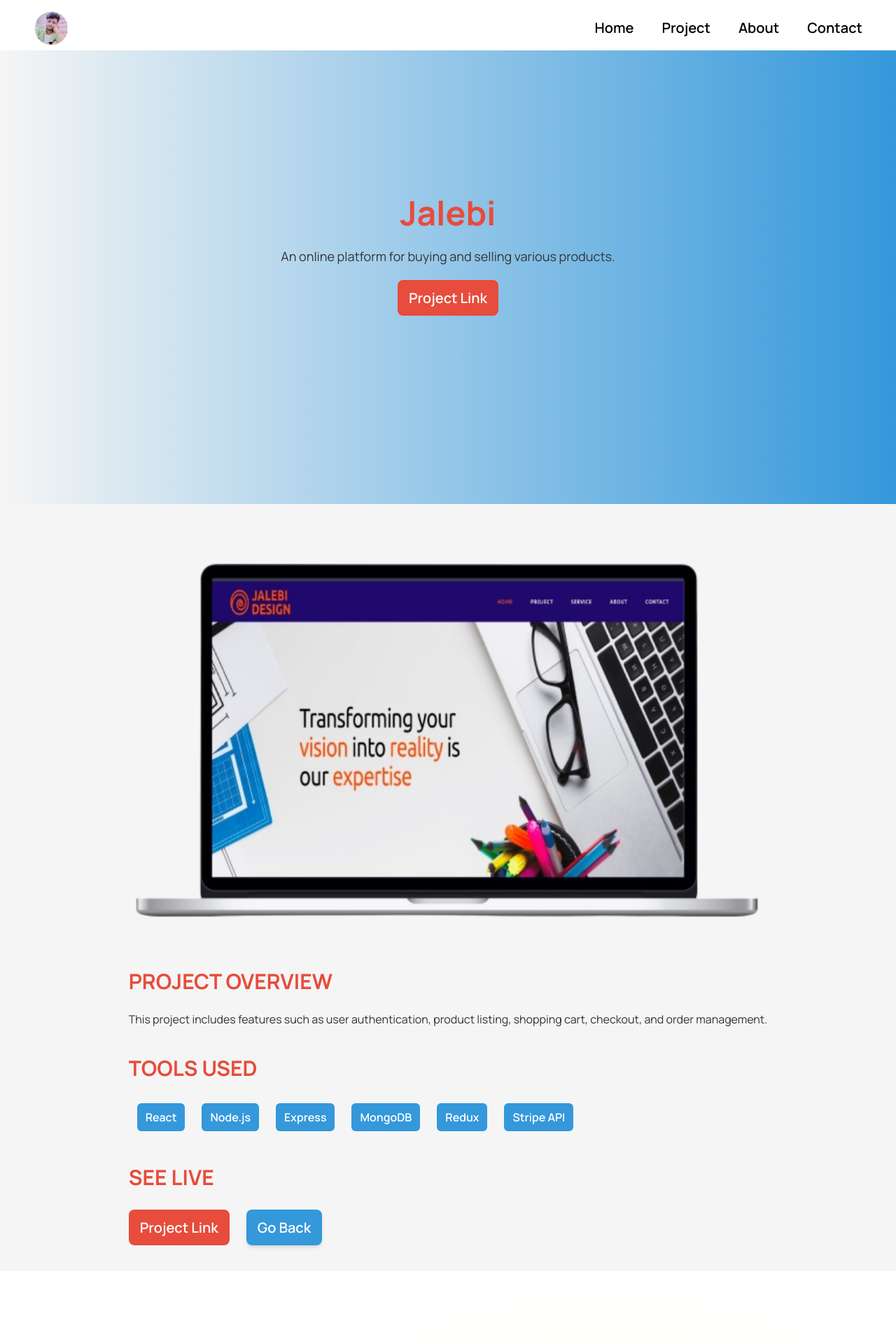
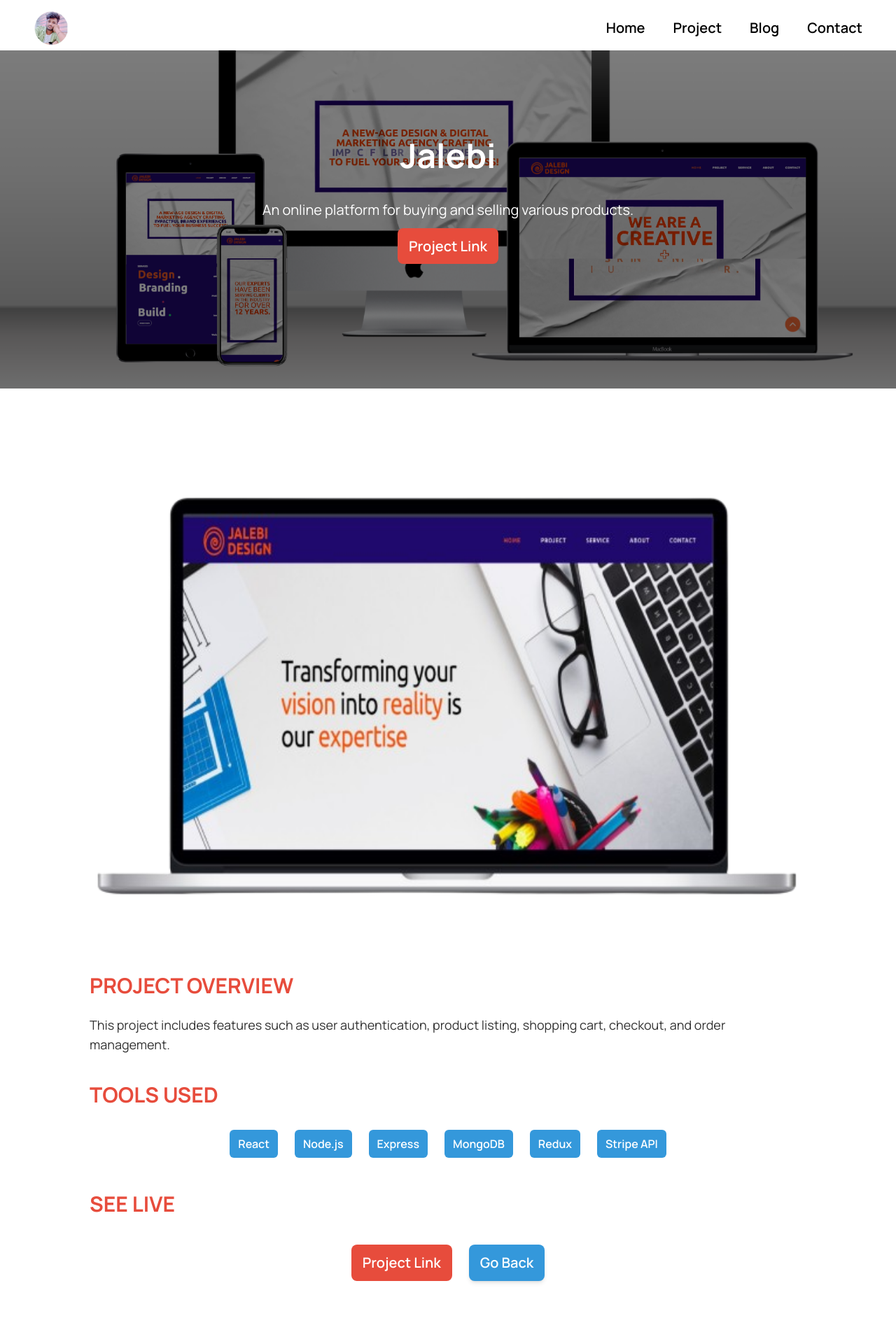
Before and after one commit to Nitishcoderr/Nitishdeveloper-Portfolio, a Next.js app: page /blog/1 in a window 1280 px wide. Shown: the top 1920 px of the page at 70% size. Built offline with nearby package versions, Linux system fonts and the light colour scheme.

Commit message:
blog page added

```diff
--- a/src/app/about/page.tsx
+++ /dev/null
@@ -1,62 +0,0 @@
-import Image from 'next/image'
-import Link from 'next/link'
-import React from 'react'
-
-
-function page() {
-  return (
-   <>
-      <div className='pt-12 pb-10 bg-background'>
-      <article className="max-w-[40rem] mx-auto px-3 md:px-0">
-        <header className="mb-4">
-          <h1 className="text-4xl font-extrabold text-text">How I Became Who I Am Today</h1>
-        </header>
-        <div className="text-text">
-          <p className="my-6">
-            Once upon a time, in a bustling city, Alex lived and breathed software development. The world of coding fascinated me, and I was <strong className="text-accent">determined to leave my mark on it</strong>. With a passion for <a className="text-primary hover:text-secondary" href="#0">innovation</a> and a desire to create, I embarked on a journey that would forever change my life.
-          </p>
-          <div className="space-y-6 sm:flex sm:items-center sm:space-x-8 sm:space-y-0 md:-ml-12">
-            <figure className="shrink-0 sm:max-w-[270px]">
-              <Image className="object-cover h-[180px] sm:h-auto" width="640" height="426" src="/me/me.jpg" alt="Article 01" />
-            </figure>
-            <blockquote className="italic before:block before:w-[18px] before:h-[17px] before:bg-no-repeat before:mb-2 md:-mx-12">
-              <p>Looking back on my journey, I realized that becoming popular wasn&apos;t just about the numbers or the recognition—it was about the impact I had on others and the possibility of helping by sharing my personal and professional knowledge.</p>
-            </blockquote>
-          </div>
-          <p>
-            In the heart of a vibrant city, amidst the hustle and bustle, there I was, Alex, completely immersed in the world of software development. The realm of coding held an irresistible allure, captivating my every thought and action. Driven by a profound passion for innovation and an unwavering desire to make a lasting impact, I set forth on a transformative journey that would shape the course of my existence.
-          </p>
-          <div className="space-y-6 sm:flex sm:items-center sm:space-x-8 sm:space-y-0 md:-mr-12">
-            <p>
-              Today, as a successful software developer with two thriving startups under my belt, I continue to embrace new challenges and opportunities. But above all, I remain committed to <strong className="text-accent">sharing my knowledge</strong>, empowering others, and making a lasting impact on the world.
-            </p>
-            <figure className="shrink-0 sm:max-w-[270px]">
-              <Image className="object-cover h-[180px] sm:h-auto" width="640" height="426" src="/me/me.jpg" alt="Article 02" />
-            </figure>
-          </div>
-          <p>
-            Driven by unwavering determination, I took a leap of faith and founded my first startup. Days turned into nights as I <a className="text-primary hover:text-secondary" href="#0">poured my heart</a> and soul into transforming my idea into reality. Failure was not an option. With relentless effort, sleepless nights, and an unwavering belief in my vision, I launched my product into the world.
-          </p>
-          <p>
-            The sleepless nights spent debugging, the <strong className="text-accent">countless hours spent refining algorithms</strong> — all were stepping stones along my path of growth.
-          </p>
-          <figure className="md:-mx-12">
-            <Image className="object-cover h-[180px] sm:h-auto" width="736" height="240" src="/me/me.jpg" alt="Article 03" />
-            <figcaption className="text-center text-xs italic mt-3">Moments of tranquility amidst nature&apos;s beauty</figcaption>
-          </figure>
-          <p>
-            As I delved deeper into the intricacies of programming, a whole new universe of possibilities unfurled before me. Lines of code danced across my screen like a symphony, each keystroke resonating with the potential to bring my visions to life. From the early days of tinkering with simple programs to the <a className="text-primary hover:text-secondary" href="#0">ambitious projects</a> that followed, my thirst for knowledge and creative expression grew insatiable.
-          </p>
-        </div>
-        <div className="flex justify-center mt-8">
-          <Link href="/project" className="bg-accent hover:bg-secondary text-white py-3 px-6 font-semibold rounded-lg shadow-md">
-              Go Back
-
-          </Link>
-        </div>
-      </article>
-    </div> </>
-  )
-}
-
-export default page
--- a/src/app/blog/[uniquepage]/page.tsx
+++ b/src/app/blog/[uniquepage]/page.tsx
@@ -29,35 +29,47 @@
 
   return (
     <>
-      <main className="bg-background">
-        <section className="h-[90vh] bg-gradient-to-r from-background to-primary flex items-center flex-col justify-center">
-          <p className="text-5xl font-bold text-accent">{project.name}</p>
-          <p className="text-lg text-text text-center mt-6">{project.overview}</p>
-
-          <div className="mt-8">
+    <section className="relative w-full">
+      <Image
+        className="w-full"
+        alt={project.name}
+        src={project.websiteBanner}
+        layout="responsive"
+        width={1000}
+        height={1000}
+      />
+      <div className="absolute top-0 z-[1] flex items-center justify-center flex-col w-full h-full bg-black/50 md:py-12 py-0">
+        <div className="mt-2 text-center px-4 md:px-0">
+          <p className="text-2xl md:text-5xl font-bold text-white">{project.name}</p>
+          <p className="text-base md:text-xl text-white text-center mt-2 md:mt-10">{project.overview}</p>
+          <div className="mt-6">
             <Link
-              className="bg-accent w-24 py-3 text-xl font-semibold rounded-lg text-white px-4"
+              className="bg-accent py-3 text-lg md:text-xl font-semibold rounded-lg text-white px-4"
               href={project.websiteLink}>
               Project Link
             </Link>
           </div>
+        </div>
+      </div>
     </section>
-        <section className="px-12 py-8 flex flex-col items-center justify-center">
-          <div>
+    <main className="py-16">
+      <section className="px-3 w-full md:px-12 py-8 flex flex-col items-center justify-center">
+        <div className="w-full max-w-screen-lg">
           <Image
             className="w-full"
             alt={project.name}
-              width="100"
-              height="100"
+            width={1000}
+            height={1000}
+            layout="responsive"
             src={project.websiteImg}
           />
-            <div>
-              <p className="text-3xl font-bold uppercase py-6 text-accent">Project Overview</p>
-              <p className="text-text">{project.description}</p>
+          <div className="mt-8 px-4 md:px-0 md:text-start text-center">
+            <p className="text-2xl md:text-3xl font-bold uppercase py-6 text-accent">Project Overview</p>
+            <p className="text-base md:text-lg text-text">{project.description}</p>
           </div>
-            <div className="py-4">
-              <p className="text-3xl font-bold uppercase py-6 text-accent">Tools Used</p>
-              <div className="flex items-center">
+          <div className="py-4 md:text-start text-center px-4 md:px-0">
+            <p className="text-2xl md:text-3xl font-bold uppercase py-6 text-accent">Tools Used</p>
+            <div className="flex flex-wrap justify-center">
               {project.toolsUsed.map((item, index) => (
                 <p
                   key={index}
@@ -67,16 +79,16 @@
               ))}
             </div>
           </div>
-            <div>
-              <p className="text-3xl font-bold uppercase py-6 text-accent">See Live</p>
-              <div className="my-4">
+          <div className="md:text-start text-center px-4 md:px-0">
+            <p className="text-2xl md:text-3xl font-bold uppercase py-6 text-accent">See Live</p>
+            <div className="flex flex-col md:flex-row justify-center items-center my-4">
               <Link
-                  className="bg-accent w-24 py-3 text-xl font-semibold rounded-lg text-white px-4"
+                className="bg-accent w-full md:w-auto py-3 text-lg md:text-xl font-semibold rounded-lg text-white px-4 mb-4 md:mb-0 md:mr-6"
                 href={project.websiteLink}>
                 Project Link
               </Link>
               <Link
-                  className="bg-primary hover:bg-secondary text-white w-24 py-3 text-xl font-semibold rounded-lg shadow-md px-4 ml-6"
+                className="bg-primary hover:bg-secondary text-white w-full md:w-auto py-3 text-lg md:text-xl font-semibold rounded-lg shadow-md px-4"
                 href="/project">
                 Go Back
               </Link>
@@ -86,5 +98,6 @@
       </section>
     </main>
   </>
+
   );
 }
--- a/src/app/blog/page.tsx
+++ b/src/app/blog/page.tsx
@@ -7,23 +7,23 @@
 const page = () => {
     const singleBlog = blogData.blog.slice(0, 1);
   return (
-    <div className="relative  pt-[12.5rem]">
+    <div className="relative py-20  md:pt-[12.5rem]">
     <div className="w-full h-full absolute overflow-hidden bottom-0">
       <div className="proShape1"></div>
       <div className="proShape2"></div>
       <div className="proShape3"></div>
       <div className="proShape4"></div>
     </div>
-    <div className="relative px-24">
-      <div className='ml-[24rem]'>
-      <h4 className='text-6xl font-bold leading-snug'>
-      Blog and <br />
+    <div className="relative px-6 md:px-24">
+      <div className='md:ml-[24rem]'>
+      <h4 className='text-3xl md:text-6xl font-bold leading-snug'>
+      Blog and <br className='hidden md:block' />
       Some Project Case</h4>
       </div>
       {
         singleBlog.map((item)=>(
-      <div key={item.id} className="flex justify-center mt-6">
-        <div className="w-[50%] flex items-center justify-end">
+      <div key={item.id} className="flex justify-center flex-col md:flex-row mt-6">
+        <div className="w-full md:w-[50%] flex items-center justify-end">
         <Image
                 src={item.image}
                 height="500"
@@ -32,9 +32,9 @@
                 alt="thumbnail"
               />
         </div>
-        <div className="w-[50%] flex items-start flex-col pl-6 pr-40 py-6 leading-snug">
+        <div className="w-full md:w-[50%] flex items-start flex-col md:pl-6  md:pr-40 py-6 leading-snug">
             <p className='text-gray-400'>{item.category} / {item.date}</p>
-            <h5 className="text-5xl font-extrabold mt-6">{item.courseTitle}</h5>
+            <h5 className="text-2xl md:text-5xl font-extrabold mt-6">{item.courseTitle}</h5>
             <p className='text-gray-600 mt-6'>{item.description}</p>
         </div>
       </div>
--- a/src/components/MobileDrawer.tsx
+++ b/src/components/MobileDrawer.tsx
@@ -27,7 +27,7 @@
       <Link onClick={handleLinkClick} href="/project">Project</Link>
       </li>
       <li className="text-3xl hover:text-accent hover:font-semibold">
-      <Link onClick={handleLinkClick} href="/about">About</Link>
+      <Link onClick={handleLinkClick} href="/blog">Blog</Link>
       </li>
       <li className="text-3xl hover:text-accent hover:font-semibold">
       <Link onClick={handleLinkClick} href={"/contact"}>Contact</Link>
--- a/src/components/Navbar.tsx
+++ b/src/components/Navbar.tsx
@@ -55,7 +55,7 @@
       <Link href="/project">Project</Link>
       </li>
       <li className="text-xl font-semibold">
-      <Link href="/about">About</Link>
+      <Link href="/blog">Blog</Link>
       </li>
       <li className="text-xl font-semibold">
       <Link href={"/contact"}>Contact</Link>
```
Lines whose indentation alone changed are shown as unchanged.
